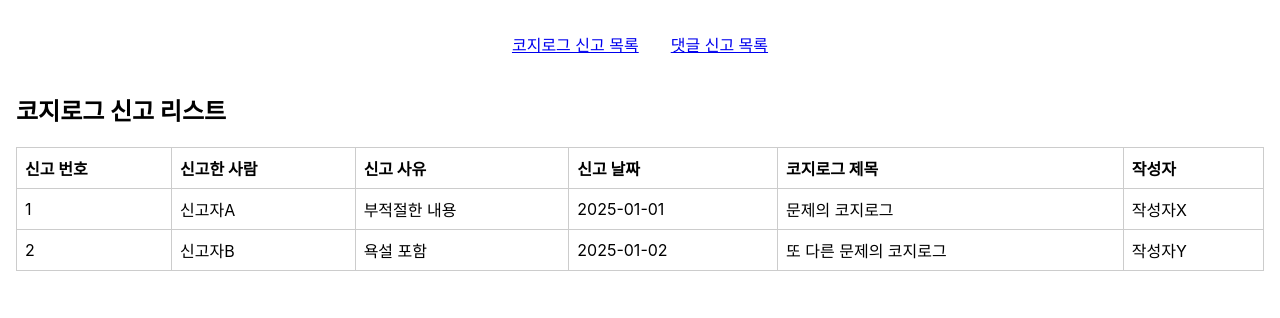
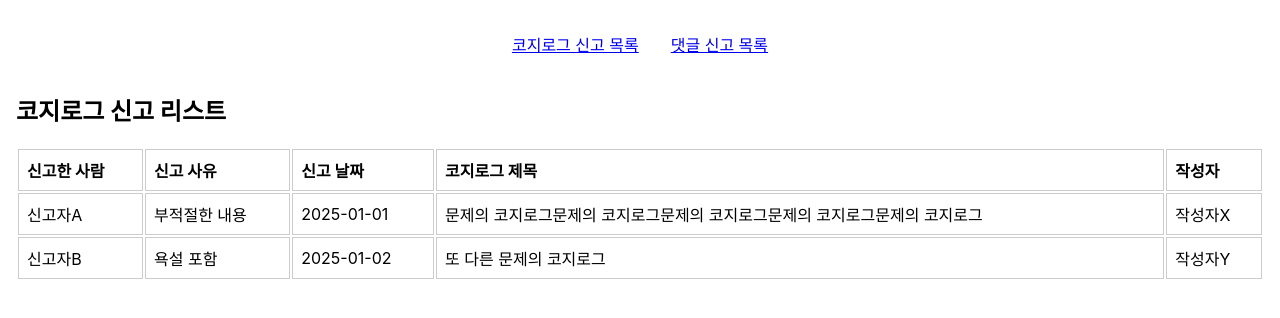
Before and after one commit to ck-pp/cozyformom-admin, a React (Create React App) app: page /cozylog-violations in a window 1280 px wide. Shown: the top 318 px of the page. Built offline with nearby package versions, Linux system fonts and the light colour scheme.

Commit message:
✨ feat: 코지로그 신고 목록 페이지 승인/반려 버튼 추가 포함 UI 수정

```diff
--- a/src/pages/CozyLogViolationList/CozyLogViolationList.css
+++ b/src/pages/CozyLogViolationList/CozyLogViolationList.css
@@ -6,7 +6,7 @@
 
   .cozylog-violation-table {
     width: 100%;
-    border-collapse: collapse;
+    border-collapse: separate;
   }
 
   .cozylog-violation-table th, .cozylog-violation-table td {
--- a/src/pages/CozyLogViolationList/CozyLogViolationList.tsx
+++ b/src/pages/CozyLogViolationList/CozyLogViolationList.tsx
@@ -28,8 +28,8 @@ const CozyLogViolationList: React.FC = () => {
           reporter: '신고자A',
           reason: '부적절한 내용',
           reportedDate: '2025-01-01',
-          title: '문제의 코지로그',
-          content: '이 코지로그 내용에는...',
+          title: '문제의 코지로그문제의 코지로그문제의 코지로그문제의 코지로그문제의 코지로그',
+          content: '명령어를 실행하여 해당 프로세스를 중지합니다. 이러한 방법으로 포트 충돌 문제를 해결할 수 있습니다.다른 포트로 변경하기 가장 간단한 해결책은 프로젝트에서 사용하는 포트 번호를 변경하는 것입니다. 이를 위해서는 프로젝트의 코드에서 포트 번호를 수정하거나, 환경 변수를 변경해야 할 수도 있습니다. ',
           writer: '작성자X',
           postedDate: '2024-12-31'
         },
@@ -59,12 +59,18 @@ const CozyLogViolationList: React.FC = () => {
       setSelectedViolation(null);
     };
 
-    // 게시글 삭제(예시)
-    const handleDeletePost = (id: number) => {
-      // 실제 API 호출로 삭제 요청
-      console.log('Delete post id:', id);
-      alert(`게시글 ID ${id}를 삭제합니다.`);
-
+    // 게시글 삭제
+    const handleDeletePost = (id: number, approve: boolean) => {
+      // // TODO: 실제 API 연동
+      if (approve) {
+        // 게시글 신고 승인
+        console.log('게시글 ID:', id);
+        alert(`선택된 게시글(${id}) 신고가 승인되었습니다.`);
+      } else {
+        // 게시글 신고 반려
+        console.log('게시글 ID:', id);
+        alert(`선택된 게시글(${id}) 신고가 반려되었습니다.`);
+      }
       // 삭제 후 목록 갱신 예시
       setViolations(prev => prev.filter(item => item.id !== id));
       handleCloseModal();
@@ -76,7 +82,6 @@ const CozyLogViolationList: React.FC = () => {
         <table className="cozylog-violation-table">
           <thead>
             <tr>
-              <th>신고 번호</th>
               <th>신고한 사람</th>
               <th>신고 사유</th>
               <th>신고 날짜</th>
@@ -87,12 +92,12 @@ const CozyLogViolationList: React.FC = () => {
           <tbody>
             {violations.map((v) => (
               <tr key={v.id} onClick={() => handleRowClick(v)}>
-                <td>{v.id}</td>
                 <td>{v.reporter}</td>
                 <td>{v.reason}</td>
                 <td>{v.reportedDate}</td>
                 <td>{v.title}</td>
                 <td>{v.writer}</td>
+
               </tr>
             ))}
           </tbody>
@@ -105,19 +110,25 @@ const CozyLogViolationList: React.FC = () => {
               className="modal-content"
               onClick={(e) => e.stopPropagation()}  // 모달 영역 클릭 시 닫히지 않도록
             >
-              <h3>신고 상세</h3>
-              <p><strong>신고 번호:</strong> {selectedViolation.id}</p>
+              <h3>📌 신고 상세 페이지</h3>
               <p><strong>신고자:</strong> {selectedViolation.reporter}</p>
               <p><strong>신고 사유:</strong> {selectedViolation.reason}</p>
               <p><strong>신고 날짜:</strong> {selectedViolation.reportedDate}</p>
-              <hr />
-              <h4>코지로그 상세</h4>
+              <hr color="lightgrey" />
+              <h4>✅ 코지로그 상세</h4>
               <p><strong>제목:</strong> {selectedViolation.title}</p>
               <p><strong>내용:</strong> {selectedViolation.content}</p>
               <p><strong>작성자:</strong> {selectedViolation.writer}</p>
               <p><strong>작성 날짜:</strong> {selectedViolation.postedDate}</p>
-              <button onClick={() => handleDeletePost(selectedViolation.id)}>게시글 삭제</button>
+              <div style = {{
+                display: 'flex',
+                justifyContent: 'end',
+                gap: '1rem',
+              }}>
+              <button onClick={() => handleDeletePost(selectedViolation.id, true)}>승인</button>
+              <button onClick={() => handleDeletePost(selectedViolation.id, false)}>반려</button>
               <button onClick={handleCloseModal}>닫기</button>
+              </div>
             </div>
           </div>
         )}
```
